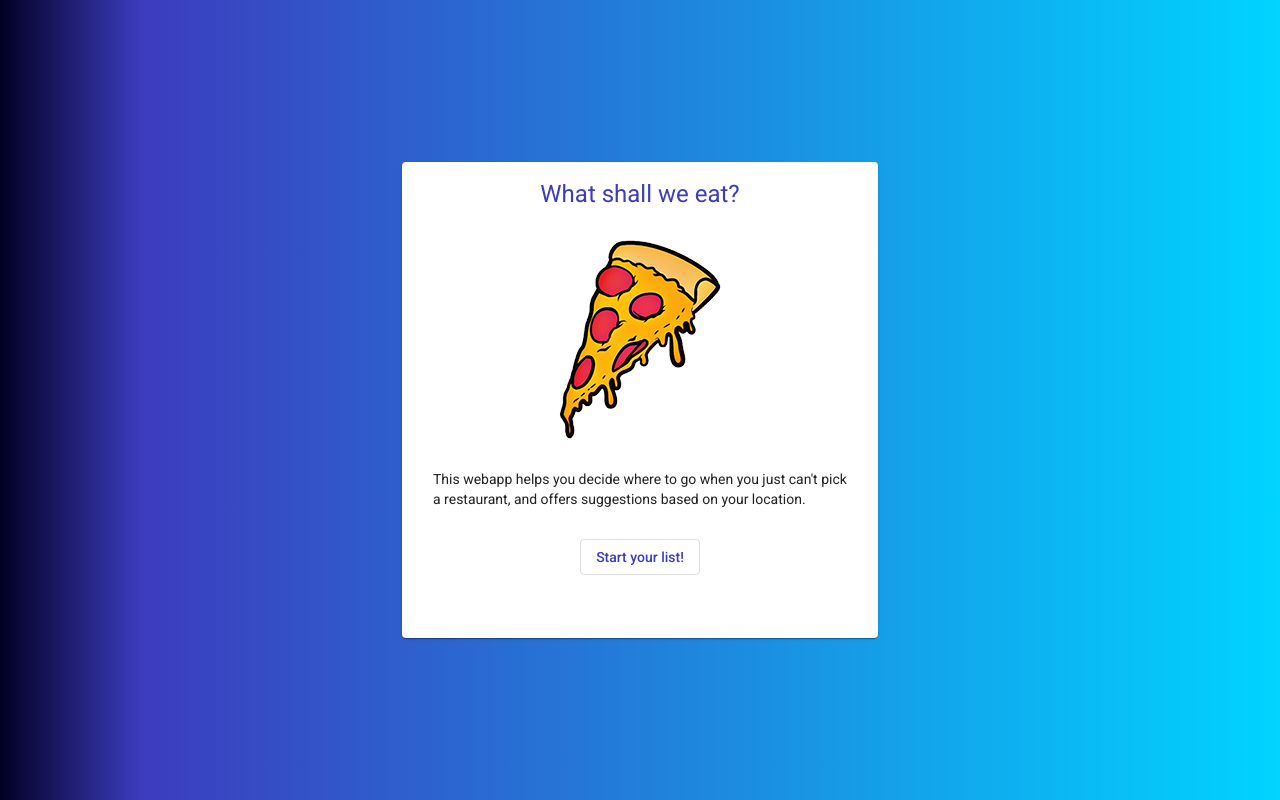
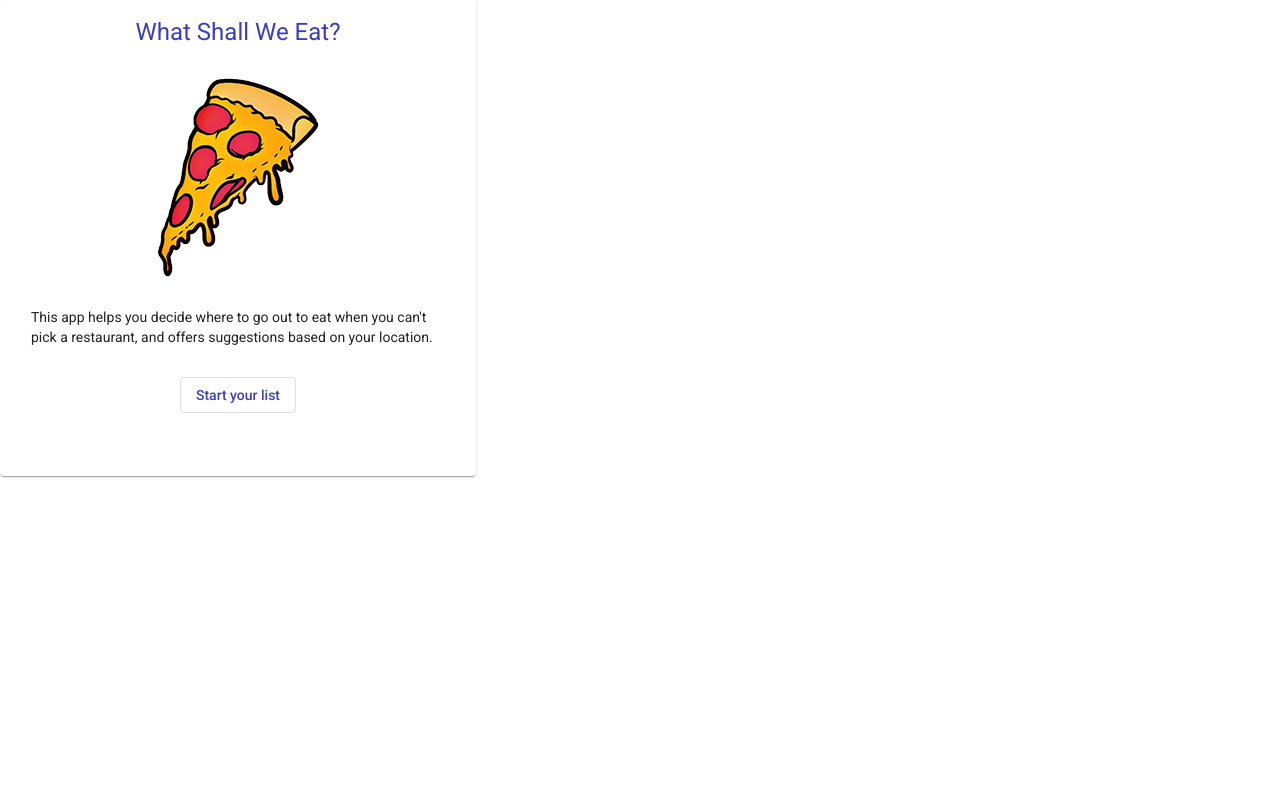
Before and after one commit to thekarlbrown/WhatShallWeEat, an Angular app in the folder WhatShallWeEat-UI/: page / in a window 1280 px wide. Built offline with nearby package versions, Linux system fonts and the light colour scheme.

Commit message:
Laid groundwork for list page

```diff
--- /dev/null
+++ b/WhatShallWeEat-UI/src/pages/list/list.component.html
@@ -0,0 +1 @@
+{{uuid}}
--- a/WhatShallWeEat-UI/src/pages/welcome/welcome.component.html
+++ b/WhatShallWeEat-UI/src/pages/welcome/welcome.component.html
@@ -1,12 +1,10 @@
-<div fxLayoutAlign="center center" class="welcome-wrapper">
 <mat-card fxLayoutAlign="start center" fxLayoutGap="30px" fxLayout="column">
     <h1>
-            What shall we eat?
+        What Shall We Eat?
     </h1>
     <img src="../../assets/images/pizza.png" alt="Yummy Pizza">
     <div class="text">
-            This webapp helps you decide where to go when you just can't pick a restaurant, and offers suggestions based on your location.
+        This app helps you decide where to go out to eat when you can't pick a restaurant, and offers suggestions based on your location.
     </div>
-        <button mat-stroked-button>Start your list!</button>
+    <button mat-stroked-button (click)="createNewList()">Start your list</button>
 </mat-card>
-</div>
--- a/WhatShallWeEat-UI/src/pages/welcome/welcome.component.scss
+++ b/WhatShallWeEat-UI/src/pages/welcome/welcome.component.scss
@@ -1,10 +1,3 @@
-.welcome-wrapper {
-    height: 100%;
-    width: 100%;
-    background: rgb(2,0,36);
-    background: linear-gradient(90deg, #020024 0%, #3c3cbe 11%, #00d4ff 100%);
-}
-
 mat-card {
     height: 476px;
     width: 476px;
--- a/WhatShallWeEat-UI/src/pages/welcome/welcome.component.ts
+++ b/WhatShallWeEat-UI/src/pages/welcome/welcome.component.ts
@@ -1,4 +1,5 @@
 import { Component, OnInit } from '@angular/core';
+import { Router } from '@angular/router';
 
 @Component({
   selector: 'app-welcome',
@@ -6,10 +7,22 @@ import { Component, OnInit } from '@angular/core';
   styleUrls: ['./welcome.component.scss']
 })
 export class WelcomeComponent implements OnInit {
+  uuid: string;
 
-  constructor() { }
+  constructor(private router: Router) { }
 
   ngOnInit(): void {
+    this.uuid = this.uuidv4();
   }
 
+  uuidv4() {
+    return 'xxxxxxxx-xxxx-4xxx-yxxx-xxxxxxxxxxxx'.replace(/[xy]/g, function(c) {
+      var r = Math.random() * 16 | 0, v = c == 'x' ? r : (r & 0x3 | 0x8);
+      return v.toString(16);
+    });
+  }
+
+  createNewList() {
+    this.router.navigate(['/', this.uuid]);
+  }
 }
```
Also changed, not shown: WhatShallWeEat-UI/src/pages/list/list.component.ts (added, +18 -0 lines), WhatShallWeEat-UI/src/pages/list/list.component.scss (added), 1 other file (tests, documents, lock files or other folders). Lines whose indentation alone changed are shown as unchanged.
